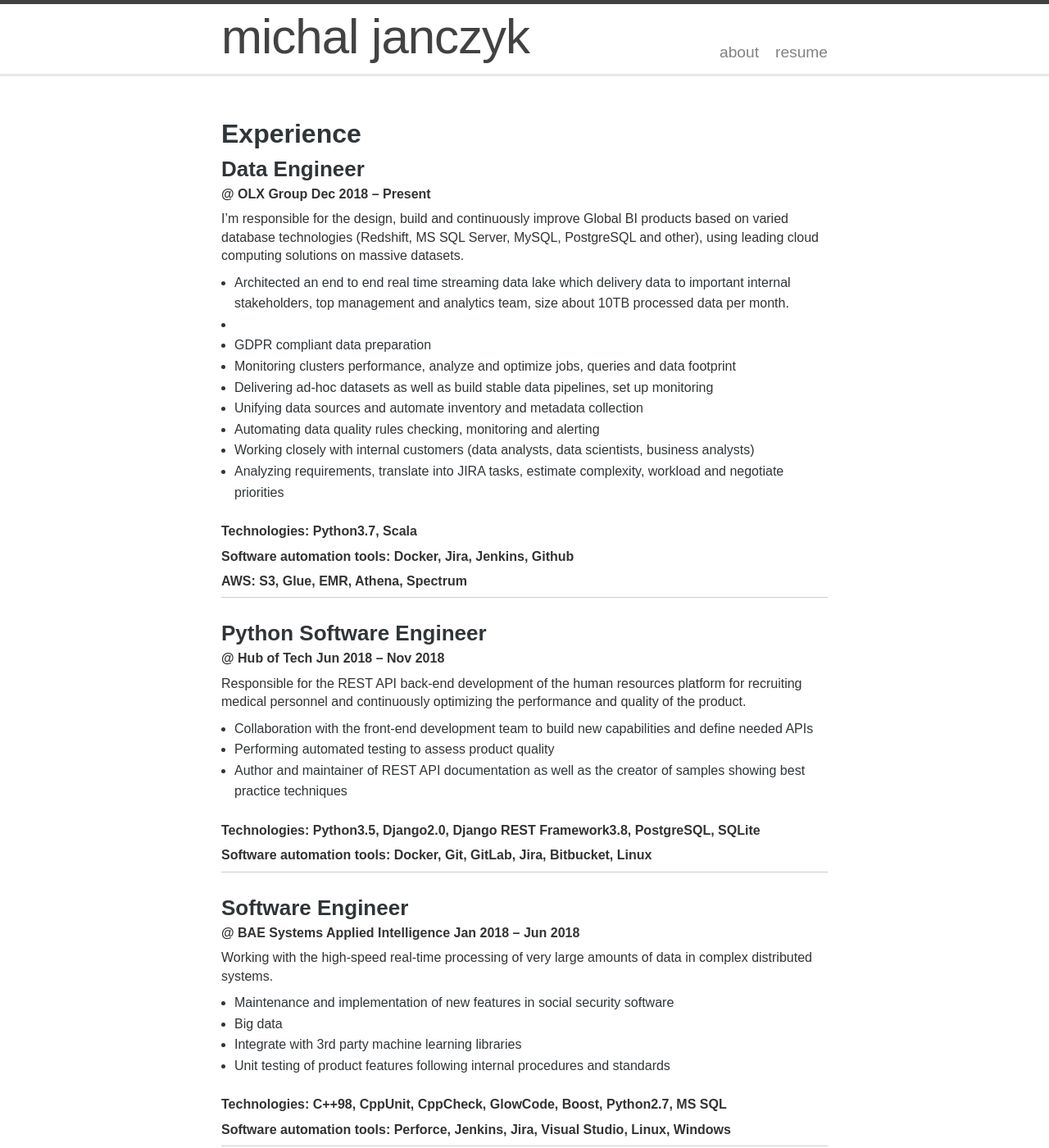
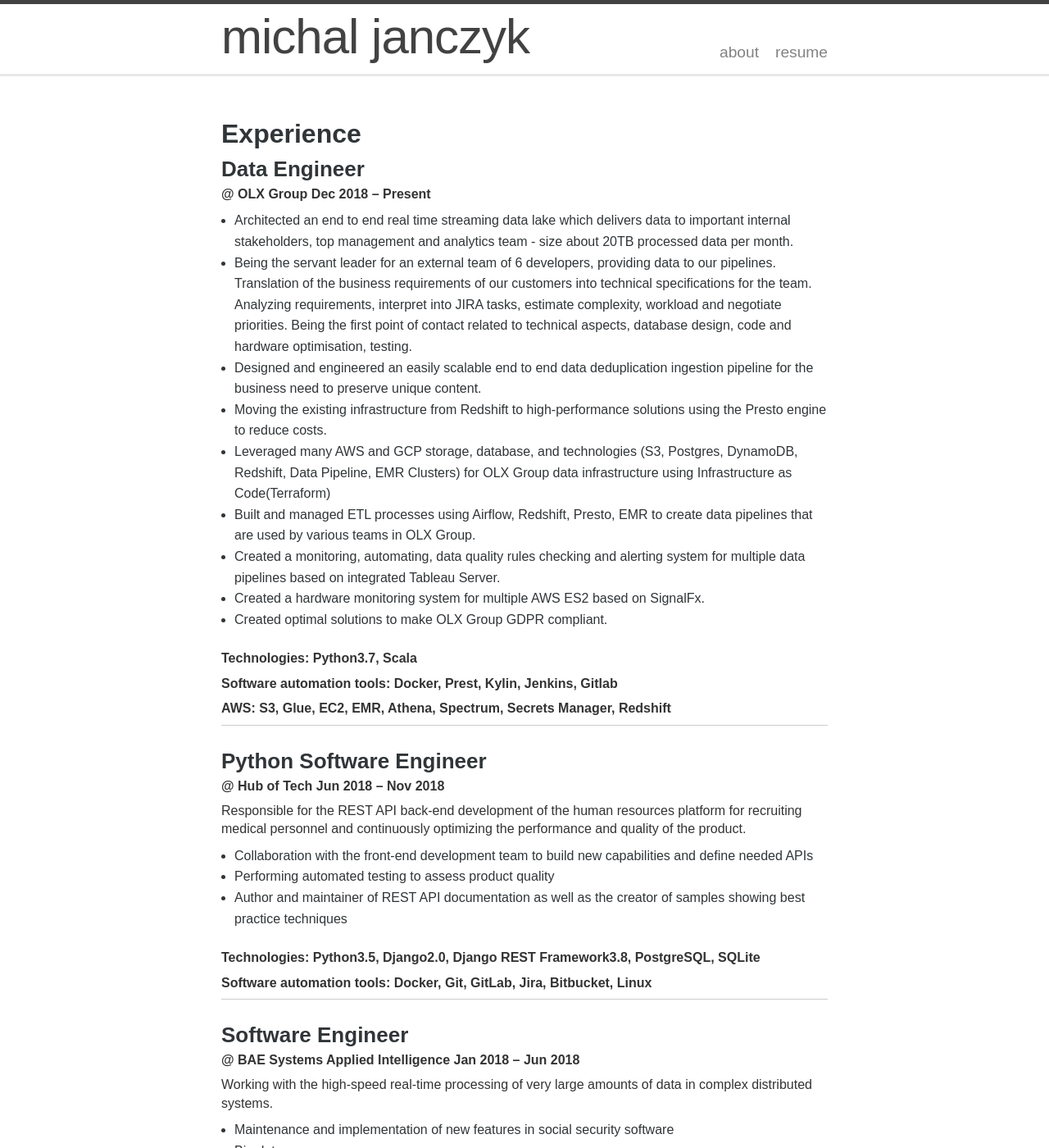
Before and after one commit to michal0janczyk/michaljanczyk.github.io, a Jekyll site: the page built from _pages/resume.markdown, in a window 1280 px wide and 1400 px high. Shown: the whole window at 82% size. Built offline with Jekyll 4.4.1, drawn with Linux system fonts in a browser that asks for light colours.

Commit message:
Update resume.markdown

```diff
--- a/_pages/resume.markdown
+++ b/_pages/resume.markdown
@@ -6,23 +6,21 @@
 ## Experience
 ### Data Engineer
 **@ OLX Group Dec 2018 – Present**
-
-I'm responsible for the design, build and continuously improve Global BI products based on varied database technologies (Redshift, MS SQL Server, MySQL, PostgreSQL and other), using leading cloud computing solutions on massive datasets.
-* Architected an end to end real time streaming data lake which delivery data to important internal stakeholders, top management and analytics team, size about 10TB processed data per month.
-*
-* GDPR compliant data preparation
-* Monitoring clusters performance, analyze and optimize jobs, queries and data footprint
-* Delivering ad-hoc datasets as well as build stable data pipelines, set up monitoring
-* Unifying data sources and automate inventory and metadata collection
-* Automating data quality rules checking, monitoring and alerting
-* Working closely with internal customers (data analysts, data scientists, business analysts)
-* Analyzing requirements, translate into JIRA tasks, estimate complexity, workload and negotiate priorities
+* Architected an end to end real time streaming data lake which delivers data to important internal stakeholders, top management and analytics team - size about 20TB processed data per month.
+* Being the servant leader for an external team of 6 developers, providing data to our pipelines. Translation of the business requirements of our customers into technical specifications for the team. Analyzing requirements, interpret into JIRA tasks, estimate complexity, workload and negotiate priorities. Being the first point of contact related to technical aspects, database design, code and hardware optimisation, testing.
+* Designed and engineered an easily scalable end to end data deduplication ingestion pipeline for the business need to preserve unique content.
+* Moving the existing infrastructure from Redshift to high-performance solutions using the Presto engine to reduce costs.
+* Leveraged many AWS and GCP storage, database, and technologies (S3, Postgres, DynamoDB, Redshift, Data Pipeline, EMR Clusters) for OLX Group data infrastructure using Infrastructure as Code(Terraform)
+* Built and managed ETL processes using Airflow, Redshift, Presto, EMR to create data pipelines that are used by various teams in OLX Group.
+* Created a monitoring, automating, data quality rules checking and alerting system for multiple data pipelines based on integrated Tableau Server.
+* Created a hardware monitoring system for multiple AWS ES2 based on SignalFx.
+* Created optimal solutions to make OLX Group GDPR compliant.
 
 **Technologies: Python3.7, Scala**
 
-**Software automation tools: Docker, Jira, Jenkins, Github**
+**Software automation tools: Docker, Prest, Kylin, Jenkins, Gitlab**
 
-**AWS: S3, Glue, EMR, Athena, Spectrum**
+**AWS: S3, Glue, EC2, EMR, Athena, Spectrum, Secrets Manager, Redshift**
 
 -----
 ### Python Software Engineer
```
